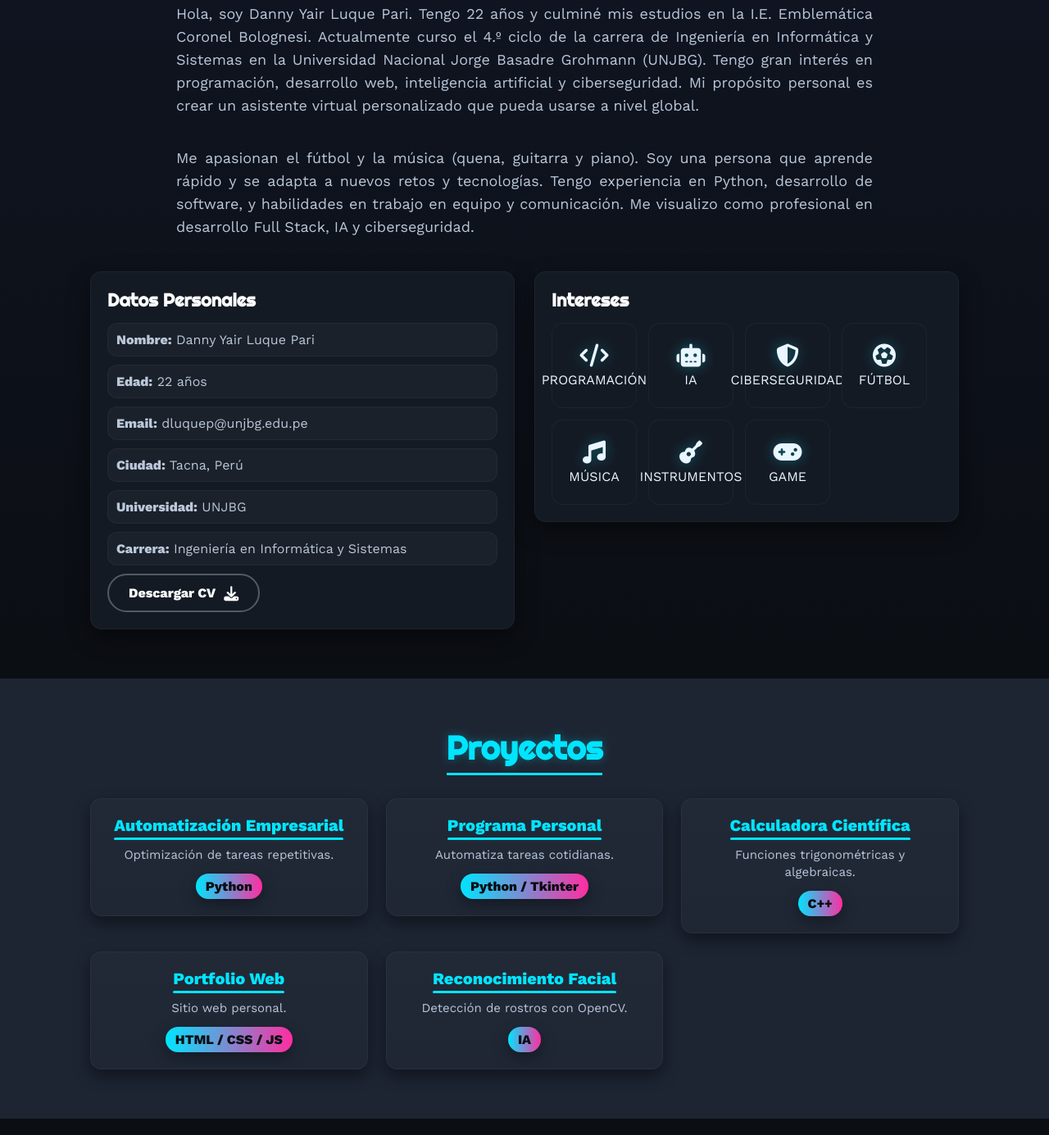
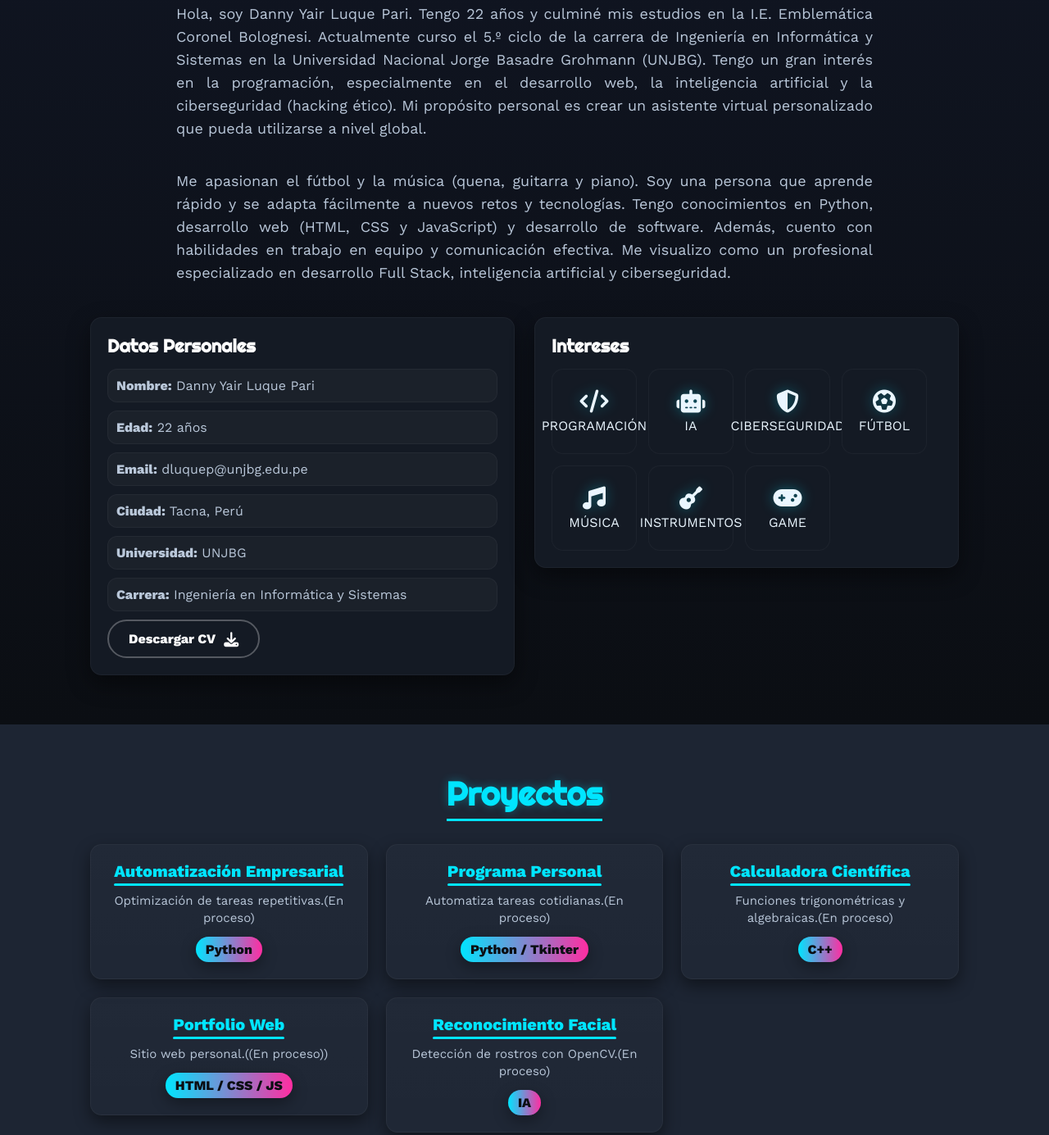
Before and after one commit to Mecro-yair/MI-portafolio, a plain HTML site: page index.html in a window 1280 px wide. Shown: the part 927-2312 px from the top of the page at 82% size. Drawn offline with nearby package versions, Linux system fonts and the light colour scheme.

Commit message:
Actualizando algunos datos 2

```diff
--- a/index.html
+++ b/index.html
@@ -57,8 +57,8 @@
   <section id="sobremi" class="sobremi">
     <div class="contenido-seccion">
       <h2>Sobre Mí</h2>
-      <p><span>Hola, soy Danny Yair Luque Pari.</span> Tengo 22 años y culminé mis estudios en la I.E. Emblemática Coronel Bolognesi. Actualmente curso el 4.º ciclo de la carrera de Ingeniería en Informática y Sistemas en la Universidad Nacional Jorge Basadre Grohmann (UNJBG). Tengo gran interés en programación, desarrollo web, inteligencia artificial y ciberseguridad. Mi propósito personal es crear un asistente virtual personalizado que pueda usarse a nivel global.</p>
-      <p>Me apasionan el fútbol y la música (quena, guitarra y piano). Soy una persona que aprende rápido y se adapta a nuevos retos y tecnologías. Tengo experiencia en Python, desarrollo de software, y habilidades en trabajo en equipo y comunicación. Me visualizo como profesional en desarrollo Full Stack, IA y ciberseguridad.</p>
+<p><span>Hola, soy Danny Yair Luque Pari.</span> Tengo 22 años y culminé mis estudios en la I.E. Emblemática Coronel Bolognesi. Actualmente curso el 5.º ciclo de la carrera de Ingeniería en Informática y Sistemas en la Universidad Nacional Jorge Basadre Grohmann (UNJBG). Tengo un gran interés en la programación, especialmente en el desarrollo web, la inteligencia artificial y la ciberseguridad (hacking ético). Mi propósito personal es crear un asistente virtual personalizado que pueda utilizarse a nivel global.</p>
+<p>Me apasionan el fútbol y la música (quena, guitarra y piano). Soy una persona que aprende rápido y se adapta fácilmente a nuevos retos y tecnologías. Tengo conocimientos en Python, desarrollo web (HTML, CSS y JavaScript) y desarrollo de software. Además, cuento con habilidades en trabajo en equipo y comunicación efectiva. Me visualizo como un profesional especializado en desarrollo Full Stack, inteligencia artificial y ciberseguridad.</p>
 
       <div class="fila">
         <!-- Datos personales -->
@@ -100,11 +100,11 @@
     <div class="contenido-seccion">
       <h2>Proyectos</h2>
       <div class="contenedor-proyectos">
-        <div class="proyecto"><a href="proyecto-detalle.html#p1"><h3>Automatización Empresarial</h3><p>Optimización de tareas repetitivas.</p><span class="lenguaje">Python</span></a></div>
-        <div class="proyecto"><a href="proyecto-detalle.html#p2"><h3>Programa Personal</h3><p>Automatiza tareas cotidianas.</p><span class="lenguaje">Python / Tkinter</span></a></div>
-        <div class="proyecto"><a href="proyecto-detalle.html#p3"><h3>Calculadora Científica</h3><p>Funciones trigonométricas y algebraicas.</p><span class="lenguaje">C++</span></a></div>
-        <div class="proyecto"><a href="proyecto-detalle.html#p4"><h3>Portfolio Web</h3><p>Sitio web personal.</p><span class="lenguaje">HTML / CSS / JS</span></a></div>
-        <div class="proyecto"><a href="proyecto-detalle.html#p5"><h3>Reconocimiento Facial</h3><p>Detección de rostros con OpenCV.</p><span class="lenguaje">IA</span></a></div>
+        <div class="proyecto"><a href="proyecto-detalle.html#p1"><h3>Automatización Empresarial</h3><p>Optimización de tareas repetitivas.(En proceso)</p><span class="lenguaje">Python</span></a></div>
+        <div class="proyecto"><a href="proyecto-detalle.html#p2"><h3>Programa Personal</h3><p>Automatiza tareas cotidianas.(En proceso)</p><span class="lenguaje">Python / Tkinter</span></a></div>
+        <div class="proyecto"><a href="proyecto-detalle.html#p3"><h3>Calculadora Científica</h3><p>Funciones trigonométricas y algebraicas.(En proceso)</p><span class="lenguaje">C++</span></a></div>
+        <div class="proyecto"><a href="proyecto-detalle.html#p4"><h3>Portfolio Web</h3><p>Sitio web personal.((En proceso))</p><span class="lenguaje">HTML / CSS / JS</span></a></div>
+        <div class="proyecto"><a href="proyecto-detalle.html#p5"><h3>Reconocimiento Facial</h3><p>Detección de rostros con OpenCV.(En proceso)</p><span class="lenguaje">IA</span></a></div>
       </div>
     </div>
   </section>
```
